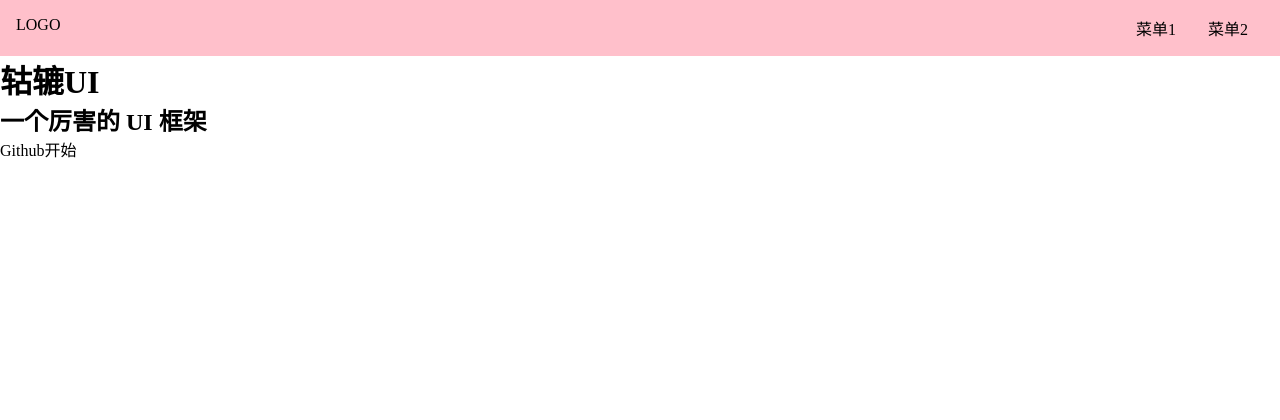
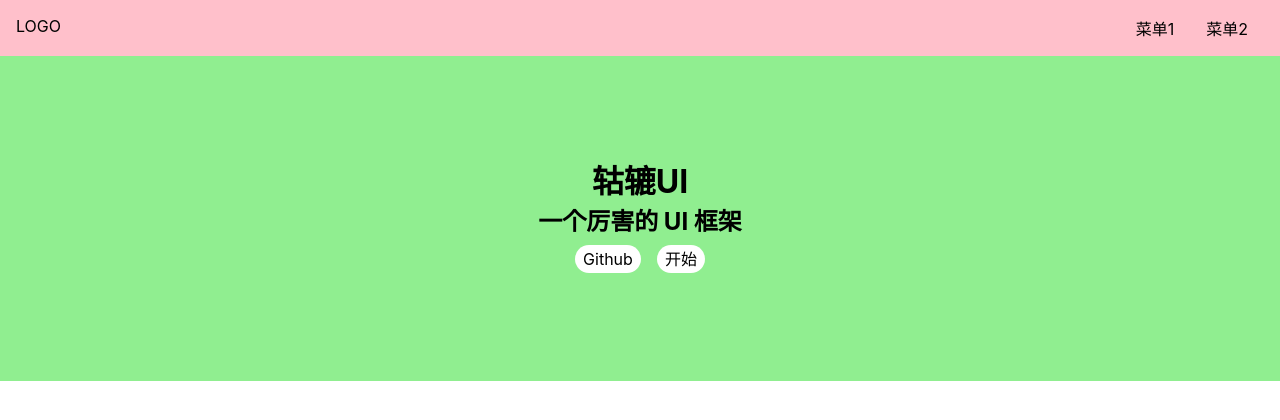
Before and after one commit to ZZZoucy/Fireworks-UI-code, a Vue app: page /#/ in a window 1280 px wide. Shown: the top 420 px of the page. Built offline with nearby package versions, Linux system fonts and the light colour scheme.

Commit message:
Home样式

```diff
--- a/src/components/Topnav.vue
+++ b/src/components/Topnav.vue
@@ -9,6 +9,12 @@
         </div>
     </div>
 </template>
+
+<script lang="ts">
+export default {
+
+}
+</script>
 
 <style lang="scss" scoped>
 .topnav {
--- a/src/index.scss
+++ b/src/index.scss
@@ -12,5 +12,10 @@ a {
     color: inherit;
     &:hover {
         border-bottom: 1px solid;
+        cursor: pointer;
     }
 }
+body {
+    font-size: 16px;
+    font-family: -apple-system, BlinkMacSystemFont, "Segoe UI", Roboto, Oxygen, Ubuntu, Cantarell, "Open Sans", "Helvetica Neue", sans-serif;
+}
--- a/src/views/Home.vue
+++ b/src/views/Home.vue
@@ -20,5 +20,25 @@ export default {
 </script>
 
 <style lang="scss" scoped>
-
+.banner{
+    padding: 100px 0;
+    display: flex;
+    justify-content: center;
+    align-items: center;
+    flex-direction: column;
+    background: lightgreen;
+    > .actions{
+        padding: 8px 0;
+        a {
+            margin: 0 8px;
+            background: #fff;
+            display: inline-block;
+            $h: 28px;
+            height: $h;
+            line-height: $h;
+            border-radius: $h/2;
+            padding: 0 8px;
+        }
+    }
+}
 </style>
```
